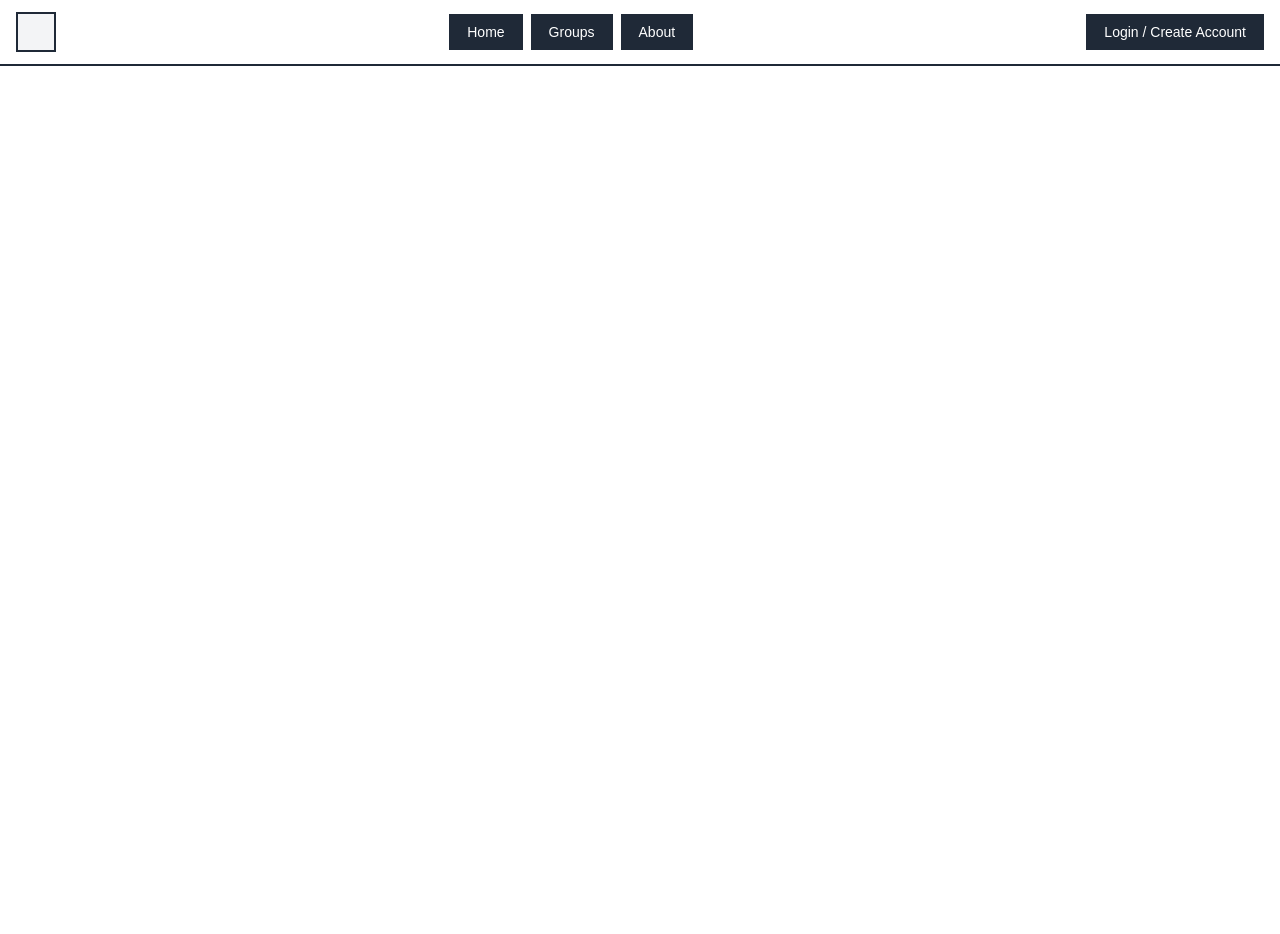
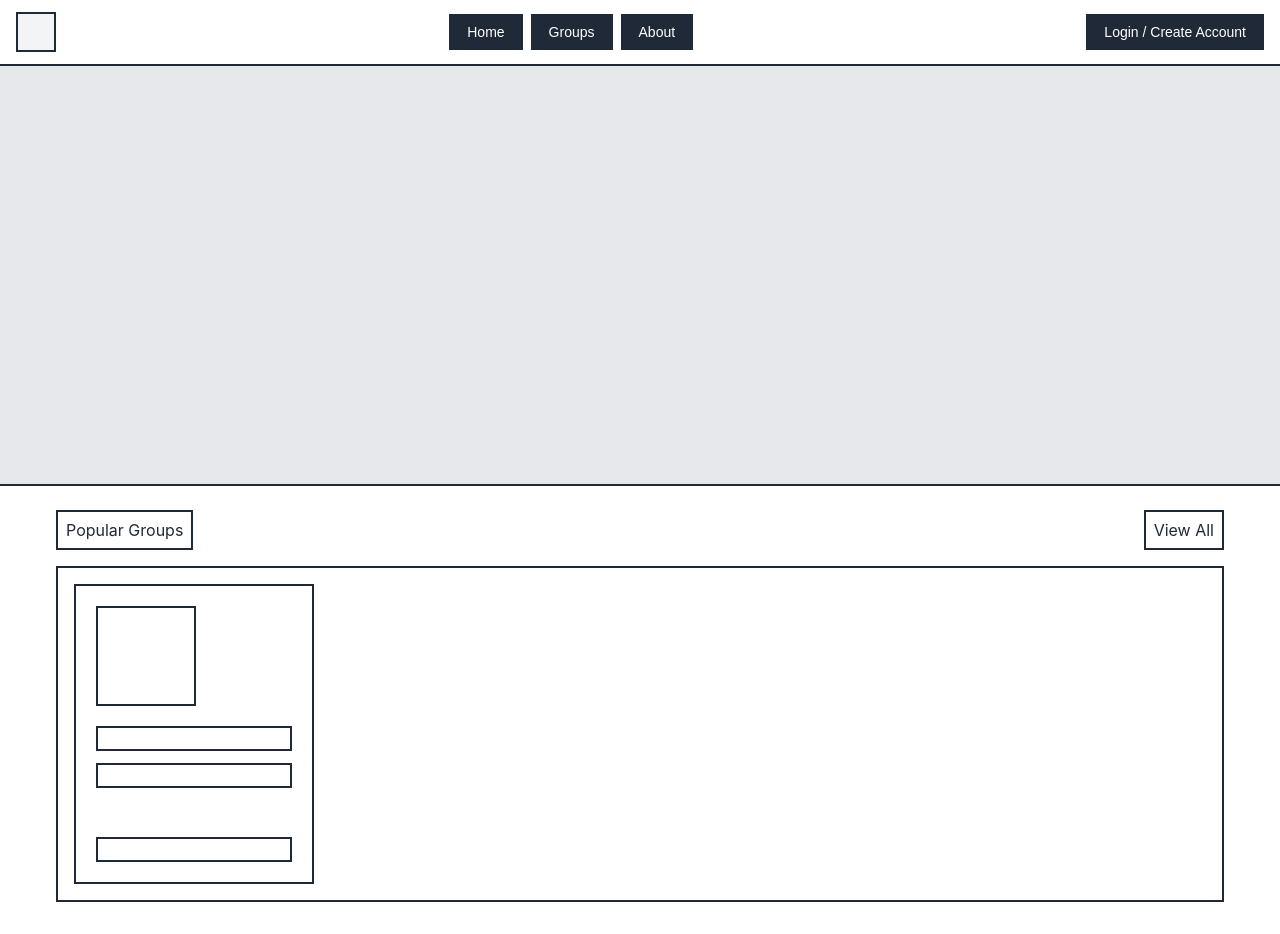
Before and after one commit to 2008oxfordcomma/WSU-Forum_CS-410, a PHP site: page / in a window 1280 px wide. Before the commit the page ends 66 px from the top, so only its background shows below. Run offline with PHP 8.4, Linux system fonts and the light colour scheme.

Commit message:
Seperated out the landing page in top and groups section, added a group mockup

```diff
--- a/View/Styles/styles.css
+++ b/View/Styles/styles.css
@@ -240,3 +240,78 @@ button {
 .signup-prompt a:hover {
   text-decoration: underline;
 }
+
+/* Note: I did use some of style tags from W3 Schools for the scroll bars handling of components - Dre */
+
+.landing {
+  display: flex;
+  flex-direction: column;
+  gap: 1.5rem;
+  padding: 0;
+}
+
+.top-section {
+  position: relative;
+  min-height: 420px;
+  border-bottom: 2px solid var(--border-color);
+}
+
+.bg-image {
+  position: absolute;
+  inset: 0;
+  background: #e5e7eb;
+}
+
+.groups-section {
+  padding: 0 3.5rem 2rem;
+}
+
+.groups-header {
+  display: flex;
+  justify-content: space-between;
+  align-items: center;
+  margin-bottom: 1rem;
+}
+
+.groups-title,
+.groups-view-all {
+  border: 2px solid var(--border-color);
+  background: white;
+  Text-align: center;
+  Padding: 0.5rem;
+}
+
+.group-scroller {
+  display: flex;
+  gap: 1.5rem;
+  overflow-x: auto;
+  padding: 1rem;
+  border: 2px solid var(--border-color);
+  background: white;
+}
+
+.group-card {
+  flex: 0 0 240px;
+  height: 300px;
+  scroll-snap-align: start;
+  display: flex;
+  flex-direction: column;
+  gap: 0.75rem;
+  padding: 1.25rem;
+  border: 2px solid var(--border-color);
+  background: white;
+}
+
+.group-icon,
+.group-name,
+.group-members,
+.group-tag {
+  border: 2px solid var(--border-color);
+  background: white;
+}
+
+.group-icon    { width: 100px; height: 100px; margin-bottom: 0.5rem; }
+.group-tag     { height: 25px; margin-top: auto; }
+
+.group-name,
+.group-members { height: 25px; }
--- a/View/index.html
+++ b/View/index.html
@@ -31,8 +31,29 @@
             </div>
         </div>
     </nav>
+    <main class="main-content landing">
+        <section class="top-section">
+            <div class="bg-image"></div>
+            <!-- We'll need to add a bunch of div's or parapraphs for the text,
+             if I set up the background image correctly, it should the image shouldn't intefere with the text -->
+        </section>
+        <section class="groups-section">
+            <div class="groups-header">
+                <div class="groups-title">Popular Groups</div>
+                <div class="groups-view-all">View All</div>
+            </div>
+            <!-- the view can eventually fill this from the model but I just wanted to mock up a place holder -->
+            <div class="group-scroller" id="groupScroller">
+                <div class="group-card">
+                    <div class="group-icon"></div>
+                    <div class="group-name"></div>
+                    <div class="group-members"></div>
+                    <div class="group-tag"></div>
+                </div>
+            </div>
+        </section>
 
-    <!--We will eventually put the page content here -->
+    </main>
 
     <!-- Our popups/modals can go here just to keep things organized -->
     <div id="loginModal" class="modal">
```
